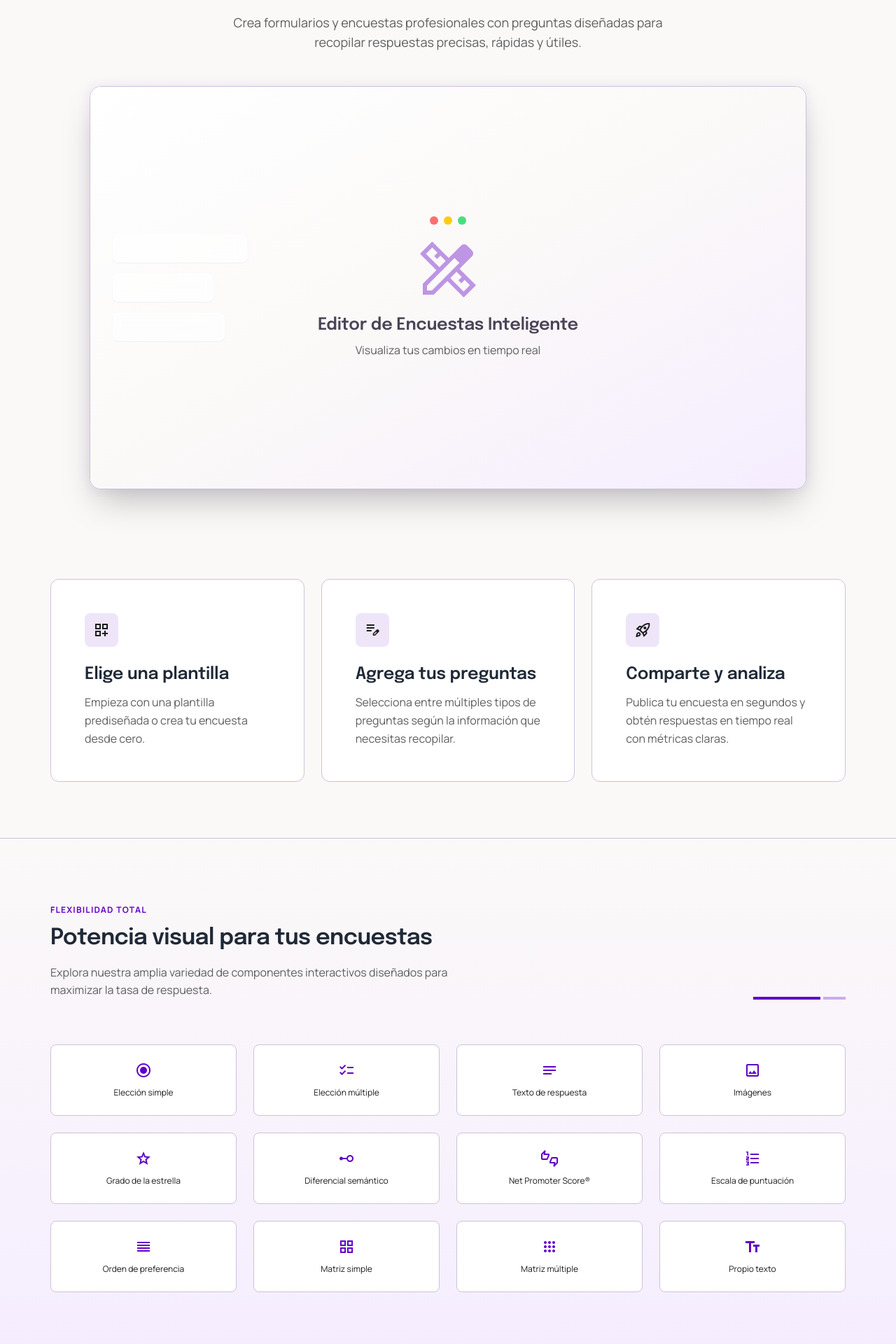
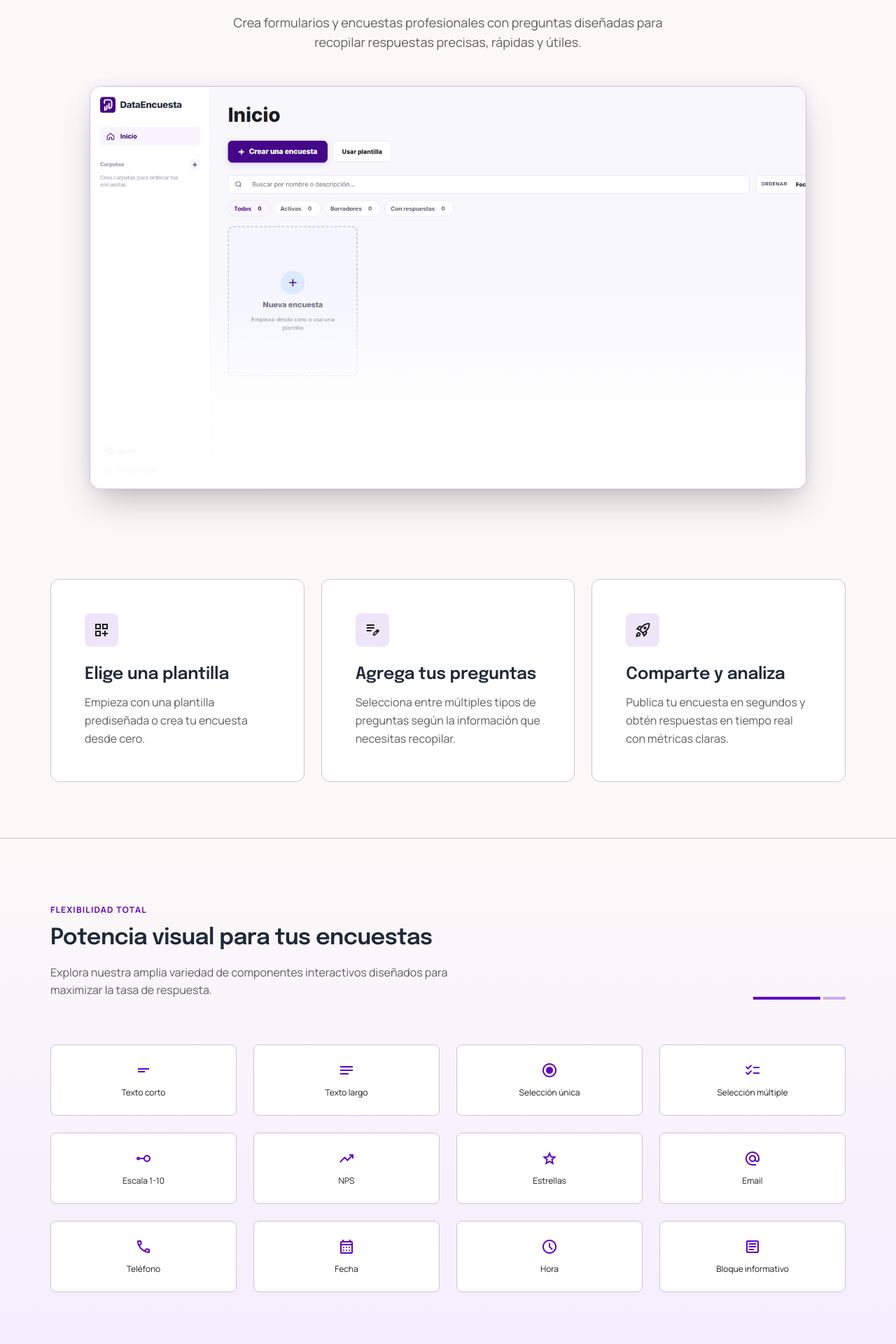
Before and after one commit to klhetvintellez23-cpu/DATAFYRA, an Angular app: page /tour in a window 1280 px wide. Shown: the part 300-2220 px from the top of the page at 70% size. Built offline with nearby package versions, Linux system fonts and the light colour scheme.

Commit message:
Update tour page UI, remove missing elements and add dashboard preview

```diff
--- a/src/app/pages/template-details/template-details.html
+++ b/src/app/pages/template-details/template-details.html
@@ -106,7 +106,7 @@
                     <!-- Survey Canvas -->
                     <div class="template-preview-canvas custom-preview-scrollbar">
                         <app-survey-simulator [survey]="previewSurvey(template)" [designMode]="true"
-                            [showUtilityToolbar]="false" designSection="questions">
+                            [readonlyDesignMode]="true" [showUtilityToolbar]="false" designSection="questions">
                         </app-survey-simulator>
                         <div class="legacy-template-preview">
                             <div class="mb-20">
--- a/src/app/pages/template-details/template-details.ts
+++ b/src/app/pages/template-details/template-details.ts
@@ -338,11 +338,12 @@ export class TemplateDetailsPage implements OnInit {
       const metadata = this.templateMetadata(this.template);
 
       // 2. Create the survey with questions in a single operation
+      // Passing undefined for metadata ensures it uses the default minimalist style like a new blank survey.
       const survey = await this.surveyService.createSurvey(
         userId,
         this.template.title,
         this.template.description,
-        metadata,
+        undefined,
         questions
       );
 
--- a/src/app/pages/tour/tour.html
+++ b/src/app/pages/tour/tour.html
@@ -14,25 +14,9 @@
 <!-- Product Image Placeholder -->
 <div class="relative max-w-5xl mx-auto mb-20 group">
 <div class="absolute -inset-1 bg-gradient-to-r from-primary/20 to-primary-container/20 rounded-2xl blur opacity-25 group-hover:opacity-50 transition duration-1000 group-hover:duration-200"></div>
-<div class="relative bg-white border border-outline-variant rounded-2xl shadow-2xl overflow-hidden aspect-[16/9]">
-<div class="absolute inset-0 bg-gradient-to-br from-white via-[#fbf9f8] to-[#f5edff] flex items-center justify-center">
-<div class="text-center p-8">
-<div class="mb-4 flex justify-center space-x-2">
-<div class="w-3 h-3 rounded-full bg-red-400"></div>
-<div class="w-3 h-3 rounded-full bg-yellow-400"></div>
-<div class="w-3 h-3 rounded-full bg-green-400"></div>
-</div>
-<span class="material-symbols-outlined text-primary/40 text-8xl mb-4" data-icon="design_services">design_services</span>
-<p class="font-h3 text-h3 text-on-surface-variant">Editor de Encuestas Inteligente</p>
-<p class="text-secondary mt-2">Visualiza tus cambios en tiempo real</p>
-</div>
-</div>
-<!-- Mockup Elements Overlay -->
-<div class="absolute left-8 top-1/2 -translate-y-1/2 w-48 space-y-4 hidden lg:block">
-<div class="h-10 bg-white/60 backdrop-blur border border-white rounded-lg shadow-sm"></div>
-<div class="h-10 bg-white/60 backdrop-blur border border-white rounded-lg shadow-sm w-3/4"></div>
-<div class="h-10 bg-white/60 backdrop-blur border border-white rounded-lg shadow-sm w-5/6"></div>
-</div>
+<div class="relative bg-white border border-outline-variant rounded-2xl shadow-2xl overflow-hidden aspect-video">
+<img src="assets/dashboard-preview.png" alt="Vista previa del panel de DataEncuesta" class="w-full h-full object-cover object-left-top" />
+<div class="absolute inset-x-0 bottom-0 h-1/2 bg-gradient-to-t from-white via-white/80 to-transparent pointer-events-none"></div>
 </div>
 </div>
 </header>
@@ -88,52 +72,52 @@
 <div class="grid grid-cols-2 md:grid-cols-4 gap-gutter">
 <!-- Grid Items -->
 <div class="flex flex-col items-center p-md bg-white border border-outline-variant rounded-lg hover:shadow-lg transition-all duration-300 hover:scale-[1.02] cursor-pointer">
+<span class="material-symbols-outlined text-primary mb-sm" data-icon="short_text">short_text</span>
+<span class="font-label-caps text-xs text-center">Texto corto</span>
+</div>
+<div class="flex flex-col items-center p-md bg-white border border-outline-variant rounded-lg hover:shadow-lg transition-all duration-300 hover:scale-[1.02] cursor-pointer">
+<span class="material-symbols-outlined text-primary mb-sm" data-icon="notes">notes</span>
+<span class="font-label-caps text-xs text-center">Texto largo</span>
+</div>
+<div class="flex flex-col items-center p-md bg-white border border-outline-variant rounded-lg hover:shadow-lg transition-all duration-300 hover:scale-[1.02] cursor-pointer">
 <span class="material-symbols-outlined text-primary mb-sm" data-icon="radio_button_checked">radio_button_checked</span>
-<span class="font-label-caps text-xs text-center">Elección simple</span>
+<span class="font-label-caps text-xs text-center">Selección única</span>
 </div>
 <div class="flex flex-col items-center p-md bg-white border border-outline-variant rounded-lg hover:shadow-lg transition-all duration-300 hover:scale-[1.02] cursor-pointer">
 <span class="material-symbols-outlined text-primary mb-sm" data-icon="checklist">checklist</span>
-<span class="font-label-caps text-xs text-center">Elección múltiple</span>
+<span class="font-label-caps text-xs text-center">Selección múltiple</span>
 </div>
 <div class="flex flex-col items-center p-md bg-white border border-outline-variant rounded-lg hover:shadow-lg transition-all duration-300 hover:scale-[1.02] cursor-pointer">
-<span class="material-symbols-outlined text-primary mb-sm" data-icon="notes">notes</span>
-<span class="font-label-caps text-xs text-center">Texto de respuesta</span>
+<span class="material-symbols-outlined text-primary mb-sm" data-icon="linear_scale">linear_scale</span>
+<span class="font-label-caps text-xs text-center">Escala 1-10</span>
 </div>
 <div class="flex flex-col items-center p-md bg-white border border-outline-variant rounded-lg hover:shadow-lg transition-all duration-300 hover:scale-[1.02] cursor-pointer">
-<span class="material-symbols-outlined text-primary mb-sm" data-icon="image">image</span>
-<span class="font-label-caps text-xs text-center">Imágenes</span>
+<span class="material-symbols-outlined text-primary mb-sm" data-icon="trending_up">trending_up</span>
+<span class="font-label-caps text-xs text-center">NPS</span>
 </div>
 <div class="flex flex-col items-center p-md bg-white border border-outline-variant rounded-lg hover:shadow-lg transition-all duration-300 hover:scale-[1.02] cursor-pointer">
 <span class="material-symbols-outlined text-primary mb-sm" data-icon="star">star</span>
-<span class="font-label-caps text-xs text-center">Grado de la estrella</span>
+<span class="font-label-caps text-xs text-center">Estrellas</span>
 </div>
 <div class="flex flex-col items-center p-md bg-white border border-outline-variant rounded-lg hover:shadow-lg transition-all duration-300 hover:scale-[1.02] cursor-pointer">
-<span class="material-symbols-outlined text-primary mb-sm" data-icon="linear_scale">linear_scale</span>
-<span class="font-label-caps text-xs text-center">Diferencial semántico</span>
+<span class="material-symbols-outlined text-primary mb-sm" data-icon="alternate_email">alternate_email</span>
+<span class="font-label-caps text-xs text-center">Email</span>
 </div>
 <div class="flex flex-col items-center p-md bg-white border border-outline-variant rounded-lg hover:shadow-lg transition-all duration-300 hover:scale-[1.02] cursor-pointer">
-<span class="material-symbols-outlined text-primary mb-sm" data-icon="thumbs_up_down">thumbs_up_down</span>
-<span class="font-label-caps text-xs text-center">Net Promoter Score®</span>
+<span class="material-symbols-outlined text-primary mb-sm" data-icon="call">call</span>
+<span class="font-label-caps text-xs text-center">Teléfono</span>
 </div>
 <div class="flex flex-col items-center p-md bg-white border border-outline-variant rounded-lg hover:shadow-lg transition-all duration-300 hover:scale-[1.02] cursor-pointer">
-<span class="material-symbols-outlined text-primary mb-sm" data-icon="format_list_numbered">format_list_numbered</span>
-<span class="font-label-caps text-xs text-center">Escala de puntuación</span>
+<span class="material-symbols-outlined text-primary mb-sm" data-icon="calendar_month">calendar_month</span>
+<span class="font-label-caps text-xs text-center">Fecha</span>
 </div>
 <div class="flex flex-col items-center p-md bg-white border border-outline-variant rounded-lg hover:shadow-lg transition-all duration-300 hover:scale-[1.02] cursor-pointer">
-<span class="material-symbols-outlined text-primary mb-sm" data-icon="reorder">reorder</span>
-<span class="font-label-caps text-xs text-center">Orden de preferencia</span>
+<span class="material-symbols-outlined text-primary mb-sm" data-icon="schedule">schedule</span>
+<span class="font-label-caps text-xs text-center">Hora</span>
 </div>
 <div class="flex flex-col items-center p-md bg-white border border-outline-variant rounded-lg hover:shadow-lg transition-all duration-300 hover:scale-[1.02] cursor-pointer">
-<span class="material-symbols-outlined text-primary mb-sm" data-icon="grid_view">grid_view</span>
-<span class="font-label-caps text-xs text-center">Matriz simple</span>
-</div>
-<div class="flex flex-col items-center p-md bg-white border border-outline-variant rounded-lg hover:shadow-lg transition-all duration-300 hover:scale-[1.02] cursor-pointer">
-<span class="material-symbols-outlined text-primary mb-sm" data-icon="apps">apps</span>
-<span class="font-label-caps text-xs text-center">Matriz múltiple</span>
-</div>
-<div class="flex flex-col items-center p-md bg-white border border-outline-variant rounded-lg hover:shadow-lg transition-all duration-300 hover:scale-[1.02] cursor-pointer">
-<span class="material-symbols-outlined text-primary mb-sm" data-icon="text_fields">text_fields</span>
-<span class="font-label-caps text-xs text-center">Propio texto</span>
+<span class="material-symbols-outlined text-primary mb-sm" data-icon="article">article</span>
+<span class="font-label-caps text-xs text-center">Bloque informativo</span>
 </div>
 </div>
 </div>
@@ -146,7 +130,7 @@
 <h2 class="font-h2 text-h2 mb-4">Exporta tus datos con facilidad</h2>
 <p class="font-body-md text-body-md text-secondary max-w-2xl mx-auto">Toma el control de tu información. Exporta tus resultados en los formatos más populares para integrarlos con tu flujo de trabajo.</p>
 </div>
-<div class="grid grid-cols-2 md:grid-cols-4 gap-gutter">
+<div class="grid grid-cols-1 md:grid-cols-3 gap-gutter max-w-4xl mx-auto">
 <div class="flex flex-col items-center p-md bg-surface-container-lowest border border-outline-variant rounded-lg hover:shadow-lg transition-all duration-300 hover:scale-[1.02] cursor-pointer group">
 <div class="w-12 h-12 rounded-full bg-primary/5 flex items-center justify-center mb-sm group-hover:bg-primary/10 transition-colors">
 <span class="material-symbols-outlined text-primary" data-icon="csv">csv</span>
@@ -167,13 +151,6 @@
 </div>
 <span class="font-label-caps text-sm text-center">Excel</span>
 <span class="text-[10px] text-gray-400 mt-1 uppercase">Análisis avanzado</span>
-</div>
-<div class="flex flex-col items-center p-md bg-surface-container-lowest border border-outline-variant rounded-lg hover:shadow-lg transition-all duration-300 hover:scale-[1.02] cursor-pointer group">
-<div class="w-12 h-12 rounded-full bg-primary/5 flex items-center justify-center mb-sm group-hover:bg-primary/10 transition-colors">
-<span class="material-symbols-outlined text-primary" data-icon="data_object">data_object</span>
-</div>
-<span class="font-label-caps text-sm text-center">JSON</span>
-<span class="text-[10px] text-gray-400 mt-1 uppercase">Para desarrolladores</span>
 </div>
 </div>
 </div>
```
Also changed, not shown: src/app/components/navbar/navbar.html (+0 -22 lines), src/app/components/survey-simulator/survey-simulator.ts (+5 -4 lines), public/assets/dashboard-preview.png (added).
